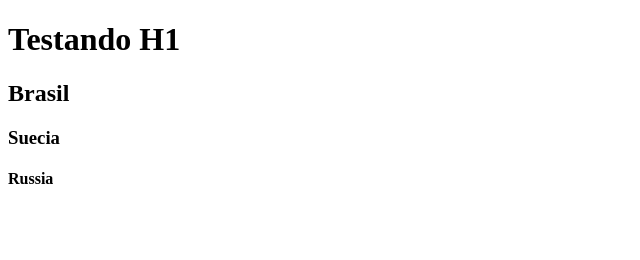
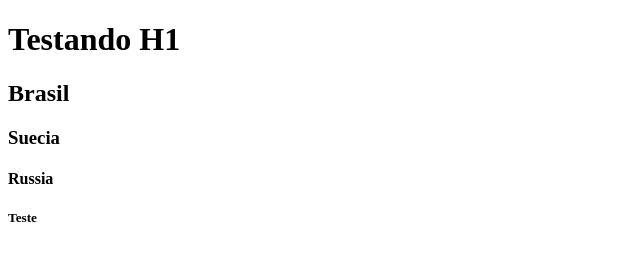
Before and after one commit to Kevin-Melo05/Aula, a plain HTML site: page index.html in a window 1280 px wide. Shown: the full height of the page, 0-640 px from the left. Drawn offline with Linux system fonts and the light colour scheme.

Commit message:
Alterado

```diff
--- a/index.html
+++ b/index.html
@@ -13,5 +13,6 @@
         <h2>Brasil</h2>
         <h3>Suecia</h3>
         <h4>Russia</h4>
+        <h5>Teste</h5>
     </body>
 </html>
```
